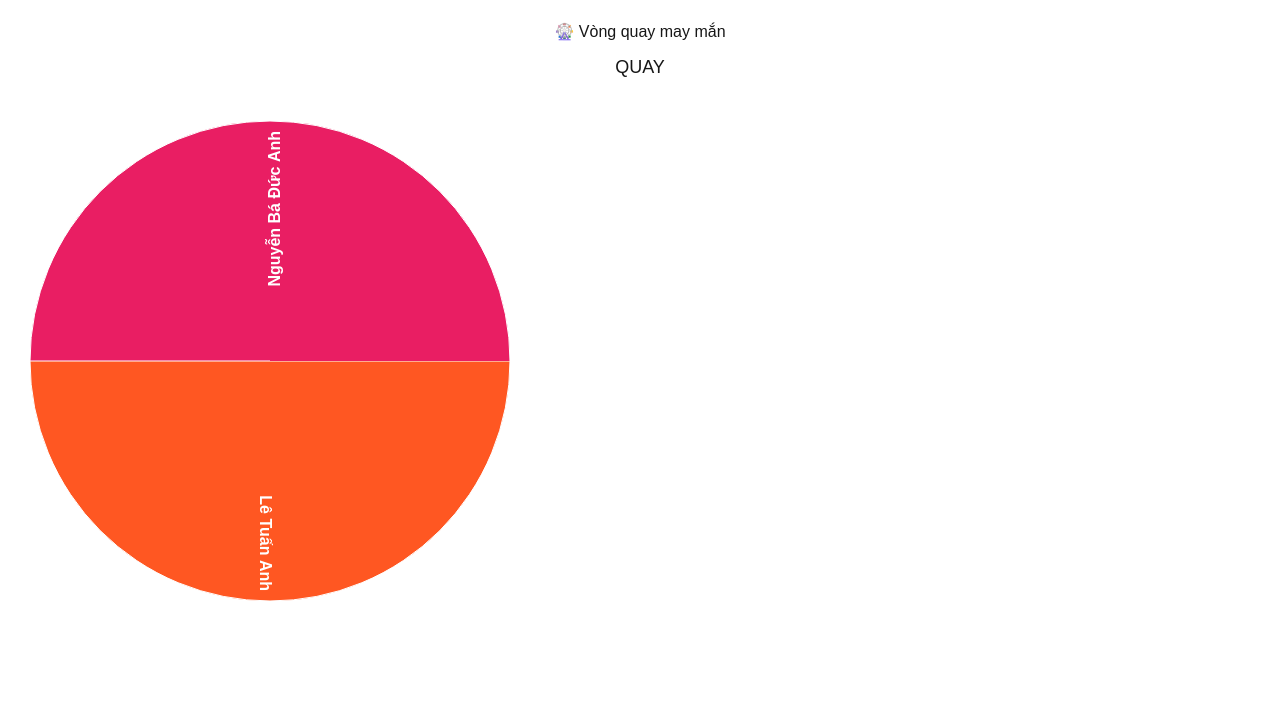
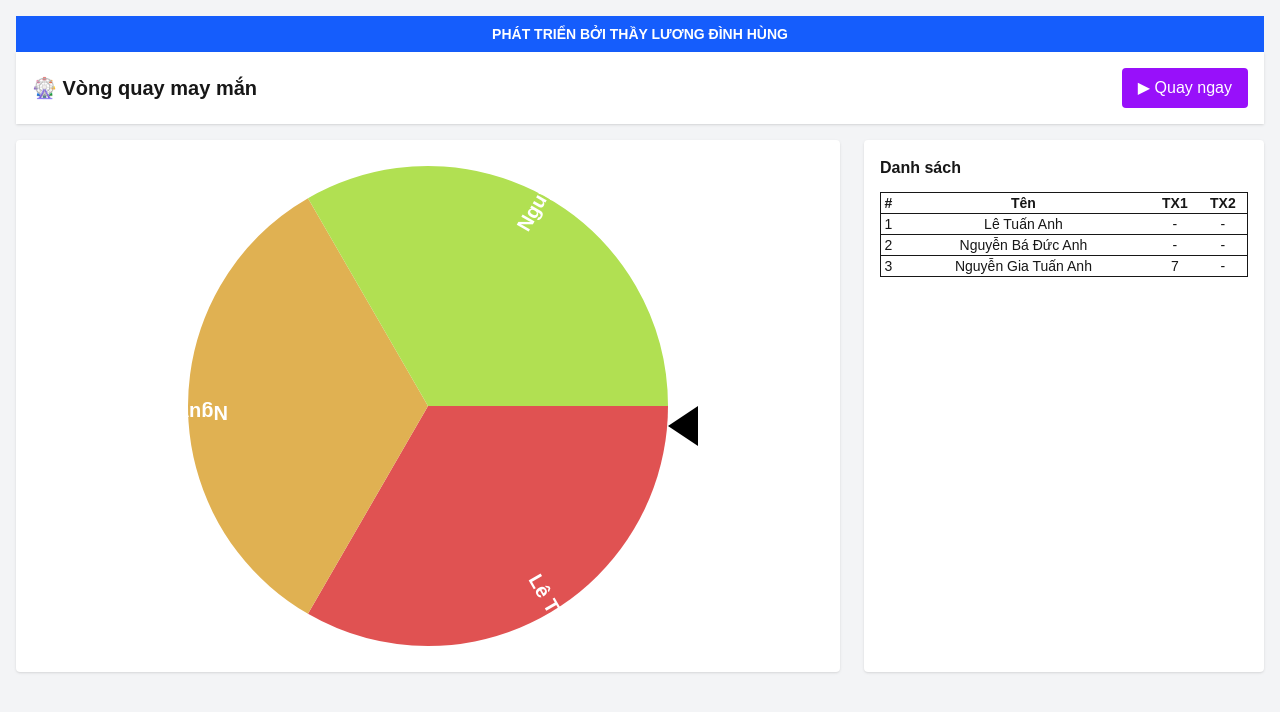
Before and after one commit to ldhpm2/lucky-wheel1, a Next.js app: page / in a window 1280 px wide. Shown: the top 712 px of the page. Built offline with nearby package versions, Linux system fonts and the light colour scheme.

Commit message:
Update page.tsx

```diff
--- a/app/page.tsx
+++ b/app/page.tsx
@@ -1,7 +1,7 @@
 "use client";
+
 import { useEffect, useRef, useState } from "react";
 
-// ✅ Khai báo kiểu dữ liệu
 type Student = {
   id: number;
   name: string;
@@ -9,130 +9,154 @@ type Student = {
 };
 
 export default function Page() {
-  // ✅ Fix lỗi TypeScript
-  const canvasRef = useRef<HTMLCanvasElement | null>(null);
+  const canvasRef = useRef<HTMLCanvasElement>(null);
 
   const [students, setStudents] = useState<Student[]>([
     { id: 1, name: "Lê Tuấn Anh", scores: ["-", "-", "-", "-", "-"] },
     { id: 2, name: "Nguyễn Bá Đức Anh", scores: ["-", "-", "-", "-", "-"] },
+    { id: 3, name: "Nguyễn Gia Tuấn Anh", scores: ["7", "-", "-", "-", "-"] },
   ]);
 
-  const [activeStudents, setActiveStudents] = useState<Student[]>([]);
+  const [activeStudents, setActiveStudents] = useState<Student[]>(students);
   const [isSpinning, setIsSpinning] = useState(false);
   const [rotation, setRotation] = useState(0);
   const [winner, setWinner] = useState<Student | null>(null);
 
-  const colors = [
-    "#FF5722","#E91E63","#9C27B0","#673AB7","#3F51B5",
-    "#2196F3","#03A9F4","#00BCD4","#009688","#4CAF50"
-  ];
-
-  // 🎡 Vẽ vòng quay
+  // 🎯 Vẽ vòng quay
   const drawWheel = () => {
     const canvas = canvasRef.current;
     if (!canvas) return;
-
     const ctx = canvas.getContext("2d");
     if (!ctx) return;
 
     const num = activeStudents.length;
     if (num === 0) return;
 
+    const radius = canvas.width / 2;
     const arc = (2 * Math.PI) / num;
-    const center = canvas.width / 2;
 
     ctx.clearRect(0, 0, canvas.width, canvas.height);
 
     activeStudents.forEach((s, i) => {
       ctx.beginPath();
-      ctx.moveTo(center, center);
-      ctx.arc(center, center, center - 10, i * arc, (i + 1) * arc);
-      ctx.fillStyle = colors[i % colors.length];
+      ctx.moveTo(radius, radius);
+      ctx.arc(radius, radius, radius - 10, i * arc, (i + 1) * arc);
+      ctx.fillStyle = `hsl(${i * 40}, 70%, 60%)`;
       ctx.fill();
-      ctx.strokeStyle = "#fff";
-      ctx.stroke();
 
-      // ✏️ Viết tên
       ctx.save();
-      ctx.translate(center, center);
+      ctx.translate(radius, radius);
       ctx.rotate(i * arc + arc / 2);
       ctx.fillStyle = "#fff";
-      ctx.font = "bold 16px Arial";
-      ctx.textAlign = "right";
-      ctx.fillText(s.name, center - 20, 10);
+      ctx.font = "bold 20px Arial";
+      ctx.fillText(s.name, radius - 50, 0);
       ctx.restore();
     });
   };
 
-  // Load danh sách
-  useEffect(() => {
-    setActiveStudents(students);
-  }, [students]);
-
-  // Vẽ lại khi đổi danh sách
   useEffect(() => {
     drawWheel();
   }, [activeStudents]);
 
-  // 🎯 Quay vòng
+  // 🎯 Quay
   const spinWheel = () => {
-    if (isSpinning || activeStudents.length === 0) return;
+    if (isSpinning) return;
 
     setIsSpinning(true);
     setWinner(null);
 
-    const spins = Math.floor(Math.random() * 5) + 5;
-    const randomDeg = Math.random() * 360;
-    const total = spins * 360 + randomDeg;
+    const spins = 5 + Math.random() * 5;
+    const deg = spins * 360;
+    const newRotation = rotation + deg;
 
-    const newRotation = rotation + total;
     setRotation(newRotation);
 
     setTimeout(() => {
-      const actual = newRotation % 360;
-      const pointer = (360 - actual) % 360;
-      const segment = 360 / activeStudents.length;
-
-      const index = Math.floor(pointer / segment);
+      const index = Math.floor(Math.random() * activeStudents.length);
       setWinner(activeStudents[index]);
       setIsSpinning(false);
-    }, 5000);
+    }, 3000);
   };
 
   return (
-    <div style={{ padding: 20, textAlign: "center" }}>
-      <h1>🎡 Vòng quay may mắn</h1>
+    <div className="min-h-screen bg-gray-100 p-4">
+      {/* HEADER */}
+      <div className="bg-blue-600 text-white text-center py-2 text-sm font-bold">
+        PHÁT TRIỂN BỞI THẦY LƯƠNG ĐÌNH HÙNG
+      </div>
+
+      {/* TOOLBAR */}
+      <div className="flex justify-between items-center bg-white p-4 shadow">
+        <h1 className="text-xl font-bold">🎡 Vòng quay may mắn</h1>
 
         <button
           onClick={spinWheel}
-        style={{
-          padding: "10px 20px",
-          fontSize: 18,
-          cursor: "pointer",
-          marginBottom: 20,
-        }}
+          className="bg-purple-600 text-white px-4 py-2 rounded"
         >
-        QUAY
+          ▶ Quay ngay
         </button>
+      </div>
 
-      {winner && (
-        <h2 style={{ color: "red" }}>
-          🎉 Người trúng: {winner.name}
-        </h2>
-      )}
-
-      <div>
+      {/* MAIN */}
+      <div className="flex gap-6 mt-4">
+        {/* VÒNG QUAY */}
+        <div className="flex-1 flex justify-center items-center bg-white p-4 rounded shadow">
+          <div className="relative">
             <canvas
               ref={canvasRef}
               width={500}
               height={500}
-          style={{
-            borderRadius: "50%",
-            transform: `rotate(${rotation}deg)`,
-            transition: "transform 5s ease-out",
-          }}
+              className="rounded-full transition-transform duration-[3000ms]"
+              style={{ transform: `rotate(${rotation}deg)` }}
             />
+
+            <div className="absolute top-1/2 right-[-20px] w-0 h-0 border-t-[20px] border-b-[20px] border-r-[30px] border-transparent border-r-black"></div>
           </div>
+        </div>
+
+        {/* BẢNG */}
+        <div className="w-[400px] bg-white p-4 rounded shadow">
+          <h2 className="font-bold mb-3">Danh sách</h2>
+
+          <table className="w-full text-sm border">
+            <thead>
+              <tr>
+                <th>#</th>
+                <th>Tên</th>
+                <th>TX1</th>
+                <th>TX2</th>
+              </tr>
+            </thead>
+            <tbody>
+              {students.map((s, i) => (
+                <tr key={s.id} className="border-t text-center">
+                  <td>{i + 1}</td>
+                  <td>{s.name}</td>
+                  <td>{s.scores[0]}</td>
+                  <td>{s.scores[1]}</td>
+                </tr>
+              ))}
+            </tbody>
+          </table>
+        </div>
+      </div>
+
+      {/* WINNER */}
+      {winner && (
+        <div className="fixed inset-0 flex items-center justify-center bg-black/50">
+          <div className="bg-white p-6 rounded text-center">
+            <h2 className="text-xl font-bold text-red-500">🎉 Trúng!</h2>
+            <p className="text-2xl font-bold mt-2">{winner.name}</p>
+
+            <button
+              onClick={() => setWinner(null)}
+              className="mt-4 bg-green-500 text-white px-4 py-2 rounded"
+            >
+              OK
+            </button>
+          </div>
+        </div>
+      )}
     </div>
   );
 }
```
Lines whose indentation alone changed are shown as unchanged.
